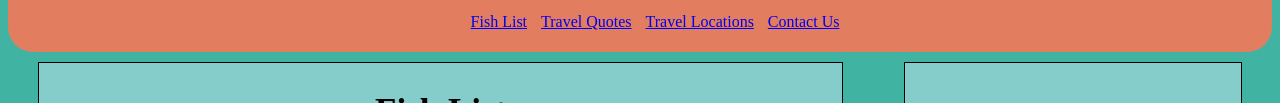
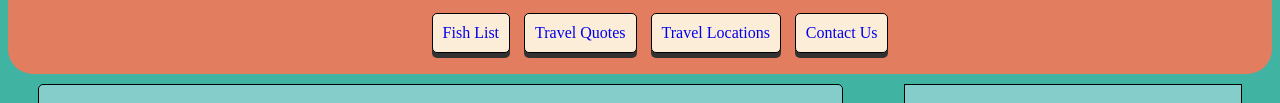
Before and after one commit to phillip-phan-imprivata/martins-aquarium, a plain HTML site: page index.html in a window 1280 px wide. Shown: the part 311-414 px from the top of the page. Drawn offline with Linux system fonts and the light colour scheme.

Commit message:
added css to nav buttons

```diff
--- a/index.html
+++ b/index.html
@@ -142,7 +142,7 @@
         <a href="#">martin@martinsaquarium.com</a>
       </div>
       <form>
-        <textarea placeholder= "Questions..." rows="8" cols="30"></textarea>
+        <textarea placeholder= "Questions..." rows="8" cols="30" style="resize: none;"></textarea>
         <br>
         <input type="submit" value="Submit">
       </form>
--- a/styles/main.css
+++ b/styles/main.css
@@ -14,8 +14,23 @@ header ul {
 }
 
 header li {
-  display: inline;
-  padding-right: 10px;
+  display: inline-block;
+  margin: 0px 5px;
+  padding: 10px;
+  border: 1px solid black;
+  border-radius: 5px;
+  background-color: #fcedd8;
+  box-shadow: 0px 5px #323232;
+}
+
+header li:hover {
+  background-color: #f8d7a9;
+  transform: translateY(5px);
+  box-shadow: 0 0 0;
+}
+
+header a {
+  text-decoration: none;
 }
 
 .brand {
@@ -50,6 +65,7 @@ h2 {
   margin: 10px;
   border: 1px solid black;
   text-align: center;
+  border-radius: 5px;
 }
 
 .contentArticle {
@@ -65,6 +81,11 @@ h2 {
   margin: 15px;
   border: 1px dashed black;
   padding: 10px;
+}
+
+.fishCard:hover,
+.quoteCard:hover,
+.locationCard:hover {
   box-shadow: 0px 5px 10px;
 }
 
@@ -100,6 +121,10 @@ h2 {
   border: 1px dashed black;
 }
 
+.containerRight li:hover {
+  box-shadow: 0px 5px 10px;
+}
+
 footer {
   padding: 10px;
   background-color: #e27d60;
```
